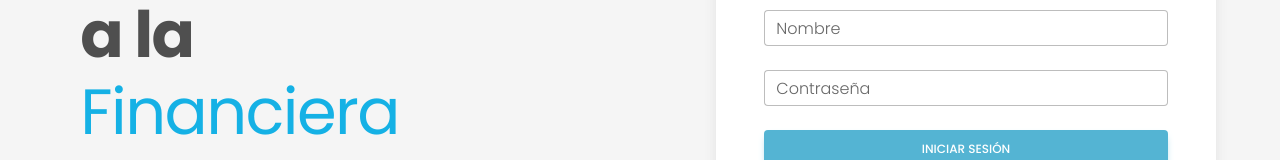
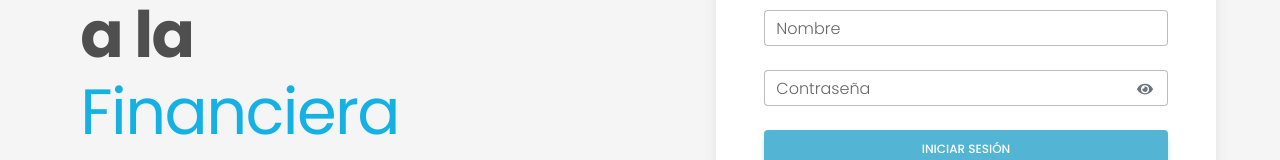
Before and after one commit to Gonzalo040903/sistemafinanciero, a React (Create React App) app in the folder front/: page / in a window 1280 px wide. Shown: the part 220-380 px from the top of the page. Built offline with nearby package versions, Linux system fonts and the light colour scheme.

Commit message:
modificacion de login y input de contraseña

```diff
--- a/front/package.json
+++ b/front/package.json
@@ -13,6 +13,7 @@
     "react": "^18.3.1",
     "react-dom": "^18.3.1",
     "react-hot-toast": "^2.4.1",
+    "react-icons": "^5.5.0",
     "react-router-dom": "^6.28.0",
     "react-scripts": "5.0.1",
     "web-vitals": "^2.1.4",
--- a/front/src/componentes/login/login.jsx
+++ b/front/src/componentes/login/login.jsx
@@ -5,19 +5,52 @@
 import { MDBBtn, MDBContainer, MDBRow, MDBCol, MDBCard, MDBCardBody, MDBInput } from 'mdb-react-ui-kit';
 import './styleLogin.css';
 import toast, { Toaster } from 'react-hot-toast';
+import { FaEye, FaEyeSlash } from 'react-icons/fa'; // <-- Importamos los íconos
 
-const CustomInput = ({ label, type, id, value, onChange }) => (
-    <MDBInput wrapperClass='mb-4' label={label} id={id} type={type} value={value} onChange={onChange} />
-);
+const CustomInput = ({ label, type, id, value, onChange, isPassword }) => {
+    const [showPassword, setShowPassword] = useState(false);
+
+    const togglePasswordVisibility = () => {
+        setShowPassword(!showPassword);
+    };
+
+    return (
+        <div style={{ position: 'relative' }}>
+            <MDBInput
+                wrapperClass='mb-4'
+                label={label}
+                id={id}
+                type={isPassword ? (showPassword ? 'text' : 'password') : type}
+                value={value}
+                onChange={onChange}
+            />
+            {isPassword && (
+                <span
+                    onClick={togglePasswordVisibility}
+                    style={{
+                        position: 'absolute',
+                        top: '50%',
+                        right: '15px',
+                        transform: 'translateY(-50%)',
+                        cursor: 'pointer',
+                        zIndex: '2',
+                        color: '#6c757d'
+                    }}
+                >
+                    {showPassword ? <FaEyeSlash /> : <FaEye />}
+                </span>
+            )}
+        </div>
+    );
+};
 
 export function Login() {
     const [nombre, setNombre] = useState('');
     const [contraseña, setContraseña] = useState('');
     const navigate = useNavigate();
 
-       const handleLogin = (token) => {
+    const handleLogin = (token) => {
         localStorage.setItem('token', token);
-        // Redirigir al usuario a la ruta protegida
         navigate('/panel');
     };
 
@@ -28,10 +61,8 @@
             const res = await axios.post('http://localhost:3001/api/login', { nombre, contraseña });
             const { token, role, vendedor } = res.data;
 
-            // Llama a handleLogin para guardar el token y redirigir
             handleLogin(token);
 
-            // Verificar el rol y mostrar mensajes apropiados
             if (role === 'admin') {
                 toast.success('Inicio de sesión como administrador');
                 navigate('/panel');
@@ -46,6 +77,7 @@
             toast.error(err.response?.data?.message || 'Error en las credenciales. Verifique su nombre y contraseña.');
         }
     };
+
     return (
         <MDBContainer fluid className='p-4 pt-5 mt-4'>
             <Toaster position="top-center" reverseOrder={false} />
@@ -79,6 +111,7 @@
                                     id="contraseña"
                                     value={contraseña}
                                     onChange={(e) => setContraseña(e.target.value)}
+                                    isPassword={true}
                                 />
                                 <MDBBtn type="submit" className="mb-4 w-100" color='info'>Iniciar Sesión</MDBBtn>
                             </form>
```
Also changed, not shown: 2 other files (tests, documents, lock files or other folders).
